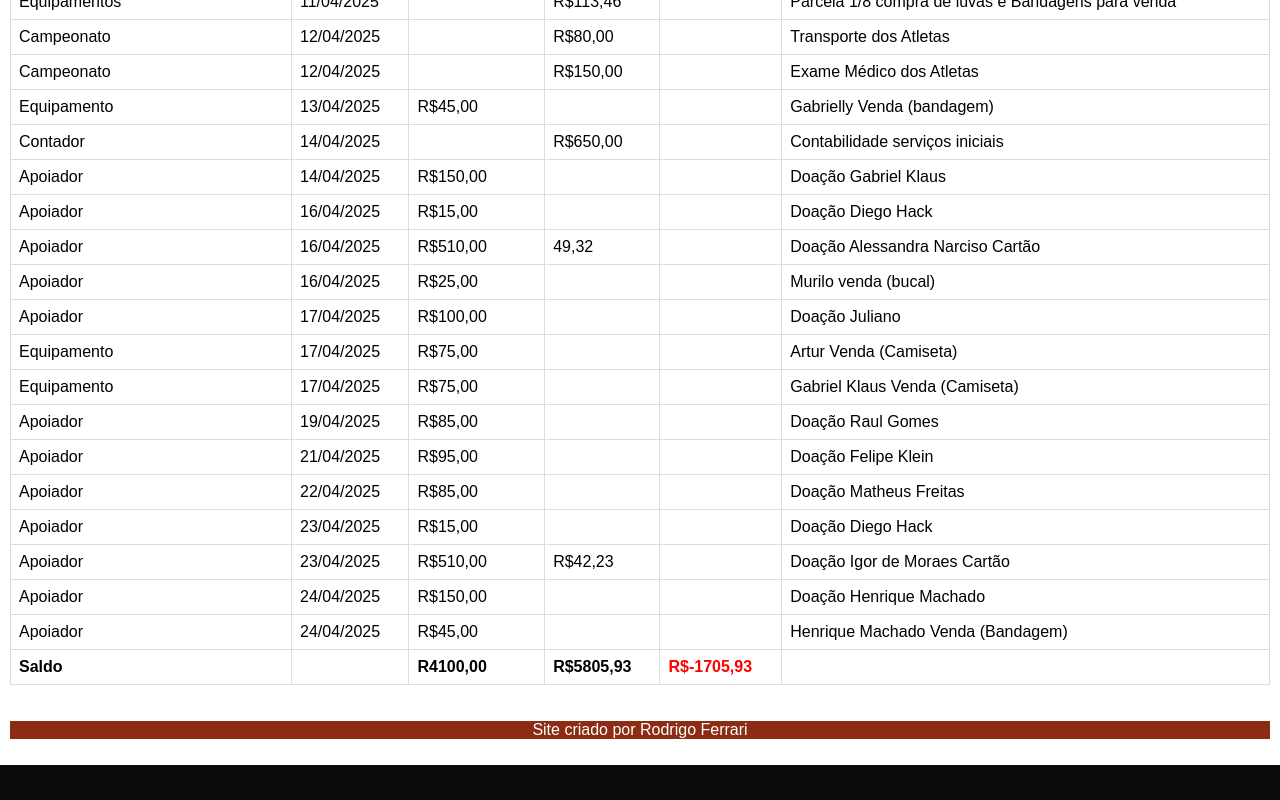
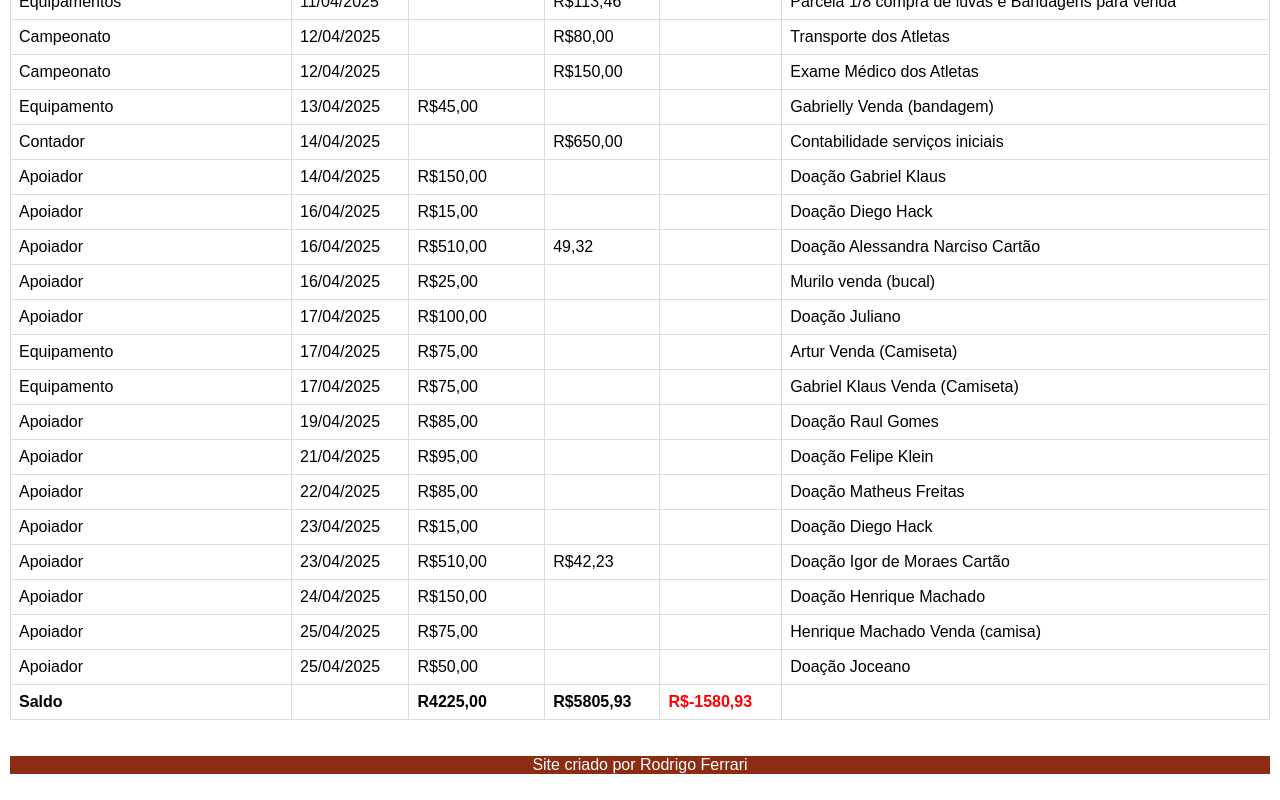
Before and after one commit to RodrigoFerrari94/ferrari-team, a website built with Parcel: page docs/portal.html in a window 1280 px wide. Shown: the part 950-1750 px from the top of the page. Before the commit the page ends 1715 px from the top, so only its background shows below. Built offline with nearby package versions, Linux system fonts and the light colour scheme.

Commit message:
Update portal.html

```diff
--- a/docs/portal.html
+++ b/docs/portal.html
@@ -414,18 +414,26 @@
             </tr>
             <tr>
               <td class="cash-flow__column">Apoiador</td>
-              <td class="cash-flow__column">24/04/2025</td>
-              <td class="cash-flow__column">R$45,00</td>
+              <td class="cash-flow__column">25/04/2025</td>
+              <td class="cash-flow__column">R$75,00</td>
               <td class="cash-flow__column"></td>
               <td class="cash-flow__column"></td>
-              <td class="cash-flow__column">Henrique Machado Venda (Bandagem)</td>
+              <td class="cash-flow__column">Henrique Machado Venda (camisa)</td>
+            </tr>
+            <tr>
+              <td class="cash-flow__column">Apoiador</td>
+              <td class="cash-flow__column">25/04/2025</td>
+              <td class="cash-flow__column">R$50,00</td>
+              <td class="cash-flow__column"></td>
+              <td class="cash-flow__column"></td>
+              <td class="cash-flow__column">Doação Joceano</td>
             </tr>
             <tr class="cash-flow__saldo">
               <td class="cash-flow__column">Saldo</td>
               <td class="cash-flow__column"></td>
-              <td class="cash-flow__column">R4100,00</td>
+              <td class="cash-flow__column">R4225,00</td>
               <td class="cash-flow__column">R$5805,93</td>
-              <td class="cash-flow__column" style="color: red">R$-1705,93</td>
+              <td class="cash-flow__column" style="color: red">R$-1580,93</td>
               <td class="cash-flow__column"></td>
             </tr>
           </tbody>
```
